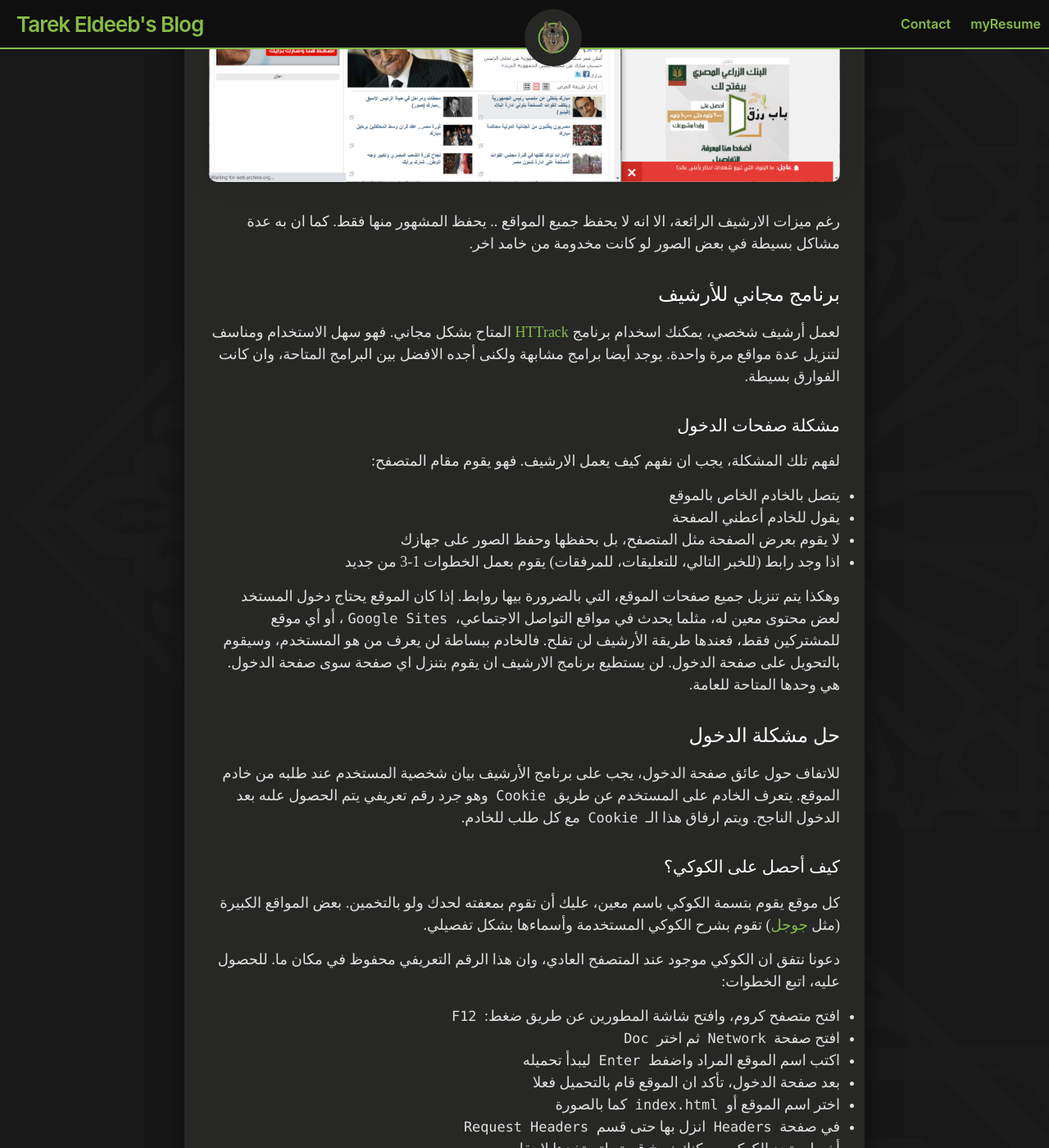
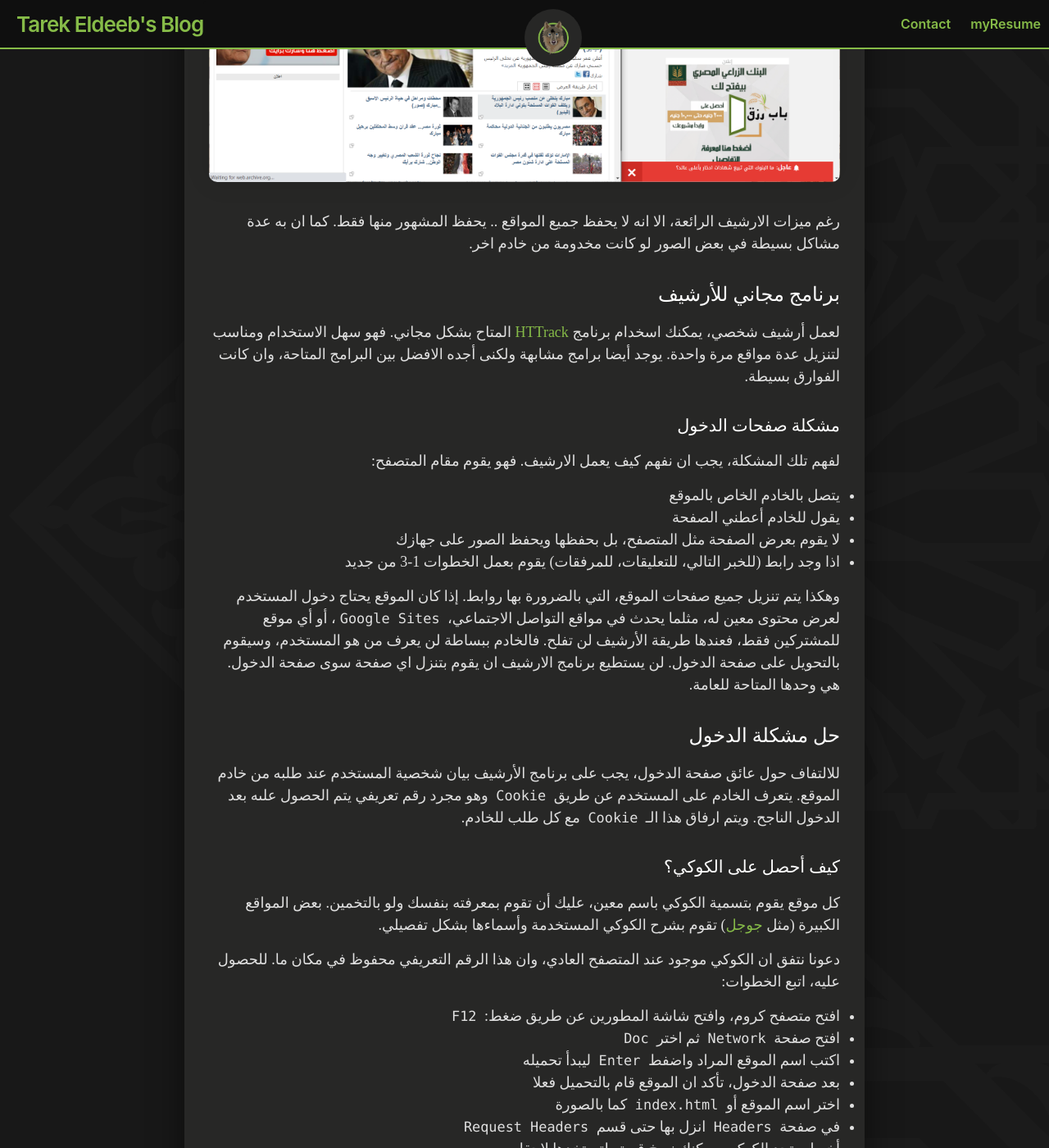
Before and after one commit to tarekeldeeb/tarekeldeeb.github.io, a Jekyll site: the page built from _posts/2021-05-10-Using-wget-download-full-site-with-login.md, in a window 1280 px wide and 1400 px high, scrolled down 1549 px. Shown: the whole window at 82% size. Built offline with Jekyll 4.4.1, drawn with Linux system fonts in a browser that asks for light colours; some web fonts are replaced; comment, search, counter and statistics services are not loaded; some of the changed text lies outside the part shown.

Commit message:
Fix typo

```diff
--- a/_posts/2021-05-10-Using-wget-download-full-site-with-login.md
+++ b/_posts/2021-05-10-Using-wget-download-full-site-with-login.md
@@ -24,31 +24,31 @@ comments: true
 
 ![Archive.11.2.2011](../img/masrawy.2011.2.11.PNG)
 
-رغم ميزات الارشيف الرائعة، الا انه لا يحفظ جميع المواقع .. يحفظ المشهور منها فقط. كما ان به عدة مشاكل بسيطة في بعض الصور لو كانت مخدومة من خامد اخر.
+رغم ميزات الارشيف الرائعة، الا انه لا يحفظ جميع المواقع .. يحفظ المشهور منها فقط. كما ان به عدة مشاكل بسيطة في بعض الصور لو كانت مخدومة من خادم اخر.
 
 ## برنامج مجاني للأرشيف
 
-لعمل أرشيف شخصي، يمكنك اسخدام برنامج [HTTrack](https://www.httrack.com/) المتاح بشكل مجاني. فهو سهل الاستخدام ومناسف لتنزيل عدة مواقع مرة واحدة. يوجد أيضا برامج مشابهة ولكنى أجده الافضل بين البرامج المتاحة، وان كانت الفوارق بسيطة.
+لعمل أرشيف شخصي، يمكنك اسخدام برنامج [HTTrack](https://www.httrack.com/) المتاح بشكل مجاني. فهو سهل الاستخدام ومناسب لتنزيل عدة مواقع مرة واحدة. يوجد أيضا برامج مشابهة ولكنى أجده الافضل بين البرامج المتاحة، وان كانت الفوارق بسيطة.
 
 ### مشكلة صفحات الدخول
 
 لفهم تلك المشكلة، يجب ان نفهم كيف يعمل الارشيف. فهو يقوم مقام المتصفح:
  * يتصل بالخادم الخاص بالموقع
  * يقول للخادم أعطني الصفحة
- * لا يقوم بعرض الصفحة مثل المتصفح، بل بحفظها وحفظ الصور على جهازك
+ * لا يقوم بعرض الصفحة مثل المتصفح، بل بحفظها ويحفظ الصور على جهازك
  * اذا وجد رابط (للخبر التالي، للتعليقات، للمرفقات) يقوم بعمل الخطوات 1-3 من جديد
 
-وهكذا يتم تنزيل جميع صفحات الموقع، التي بالضرورة بيها روابط.
-إذا كان الموقع يحتاج دخول المستخد لعض محتوى معين له، مثلما يحدث في مواقع التواصل الاجتماعي، `Google Sites`، أو أي موقع للمشتركين فقط، فعندها طريقة الأرشيف لن تفلح. فالخادم ببساطة لن يعرف من هو المستخدم، وسيقوم بالتحويل على صفحة الدخول. لن يستطيع برنامج الارشيف ان يقوم بتنزل اي صفحة سوى صفحة الدخول. هي وحدها المتاحة للعامة.
+وهكذا يتم تنزيل جميع صفحات الموقع، التي بالضرورة بها روابط.
+إذا كان الموقع يحتاج دخول المستخدم لعرض محتوى معين له، مثلما يحدث في مواقع التواصل الاجتماعي، `Google Sites`، أو أي موقع للمشتركين فقط، فعندها طريقة الأرشيف لن تفلح. فالخادم ببساطة لن يعرف من هو المستخدم، وسيقوم بالتحويل على صفحة الدخول. لن يستطيع برنامج الارشيف ان يقوم بتنزل اي صفحة سوى صفحة الدخول. هي وحدها المتاحة للعامة.
 
 ## حل مشكلة الدخول
 
-للاتفاف حول عائق صفحة الدخول، يجب على برنامج الأرشيف بيان شخصية المستخدم عند طلبه من خادم الموقع. يتعرف الخادم على المستخدم عن طريق `Cookie`
-وهو جرد رقم تعريفي يتم الحصول علىه بعد الدخول الناجح. ويتم ارفاق هذا الـ `Cookie` مع كل طلب للخادم.
+للالتفاف حول عائق صفحة الدخول، يجب على برنامج الأرشيف بيان شخصية المستخدم عند طلبه من خادم الموقع. يتعرف الخادم على المستخدم عن طريق `Cookie`
+وهو مجرد رقم تعريفي يتم الحصول علىه بعد الدخول الناجح. ويتم ارفاق هذا الـ `Cookie` مع كل طلب للخادم.
 
 ### كيف أحصل على الكوكي؟
 
-كل موقع يقوم بتسمة الكوكي باسم معين، عليك أن تقوم بمعفته لحدك ولو بالتخمين. بعض المواقع الكبيرة (مثل [جوجل](https://policies.google.com/technologies/cookies?hl=en-US)) تقوم بشرح الكوكي المستخدمة وأسماءها بشكل تفصيلي.
+كل موقع يقوم بتسمية الكوكي باسم معين، عليك أن تقوم بمعرفته بنفسك ولو بالتخمين. بعض المواقع الكبيرة (مثل [جوجل](https://policies.google.com/technologies/cookies?hl=en-US)) تقوم بشرح الكوكي المستخدمة وأسماءها بشكل تفصيلي.
 
 دعونا نتفق ان الكوكي موجود عند المتصفح العادي، وان هذا الرقم التعريفي محفوظ في مكان ما. للحصول عليه، اتبع الخطوات:
  - افتح متصفح كروم، وافتح شاشة المطورين عن طريق ضغط: `F12`
```
Also changed, not shown: other parts of _posts/2021-05-10-Using-wget-download-full-site-with-login.md (+2 -2 lines).
